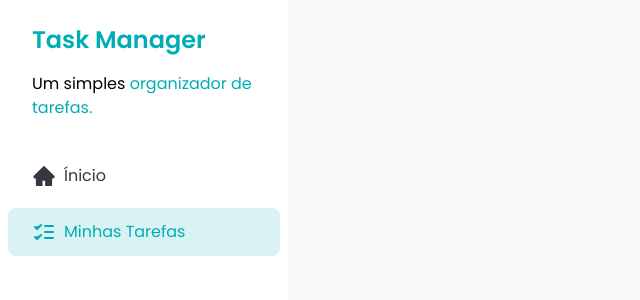
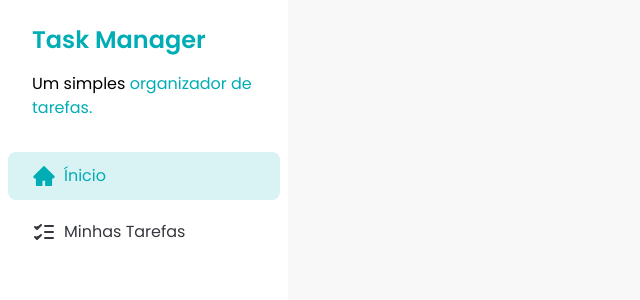
Before and after one commit to andressouza25/fsc-task-frontend, a React (Vite) app: page / in a window 1280 px wide. Shown: the top 300 px of the page, without its empty margins (0-640 px from the left). Built offline with nearby package versions, Linux system fonts and the light colour scheme.

Commit message:
feat: ensure SidebarButton changes according to active route

```diff
--- a/src/components/Sidebar.jsx
+++ b/src/components/Sidebar.jsx
@@ -15,11 +15,11 @@
       </div>
 
       <div className="flex flex-col gap-2 p-2">
-        <SidebarButton href="/" color="unselected">
+        <SidebarButton to="/" color="unselected">
           <HomeIcon />
           Ínicio
         </SidebarButton>
-        <SidebarButton href="/tasks" color="selected">
+        <SidebarButton to="/tasks" color="selected">
           <TasksIcon />
           Minhas Tarefas
         </SidebarButton>
--- a/src/components/SidebarButton.jsx
+++ b/src/components/SidebarButton.jsx
@@ -1,7 +1,8 @@
 import PropTypes from 'prop-types'
+import { NavLink } from 'react-router-dom'
 import { tv } from 'tailwind-variants'
 
-const SidebarButton = ({ children, color, href }) => {
+const SidebarButton = ({ children, to }) => {
   const sidebar = tv({
     base: 'flex items-center gap-2 rounded-lg px-6 py-3',
     variants: {
@@ -12,9 +13,14 @@
     },
   })
   return (
-    <a href={href} className={sidebar({ color })}>
+    <NavLink
+      to={to}
+      className={({ isActive }) =>
+        sidebar({ color: isActive ? 'selected' : 'unselected' })
+      }
+    >
       {children}
-    </a>
+    </NavLink>
   )
 }
 
```
